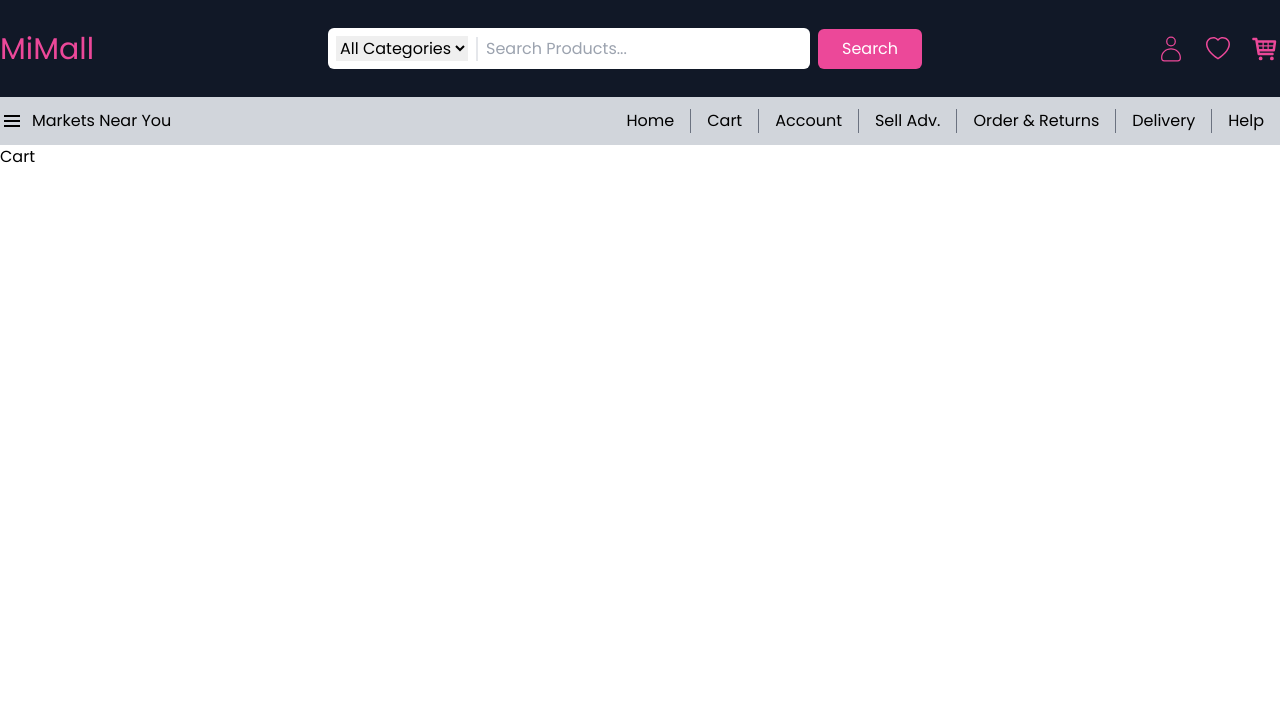
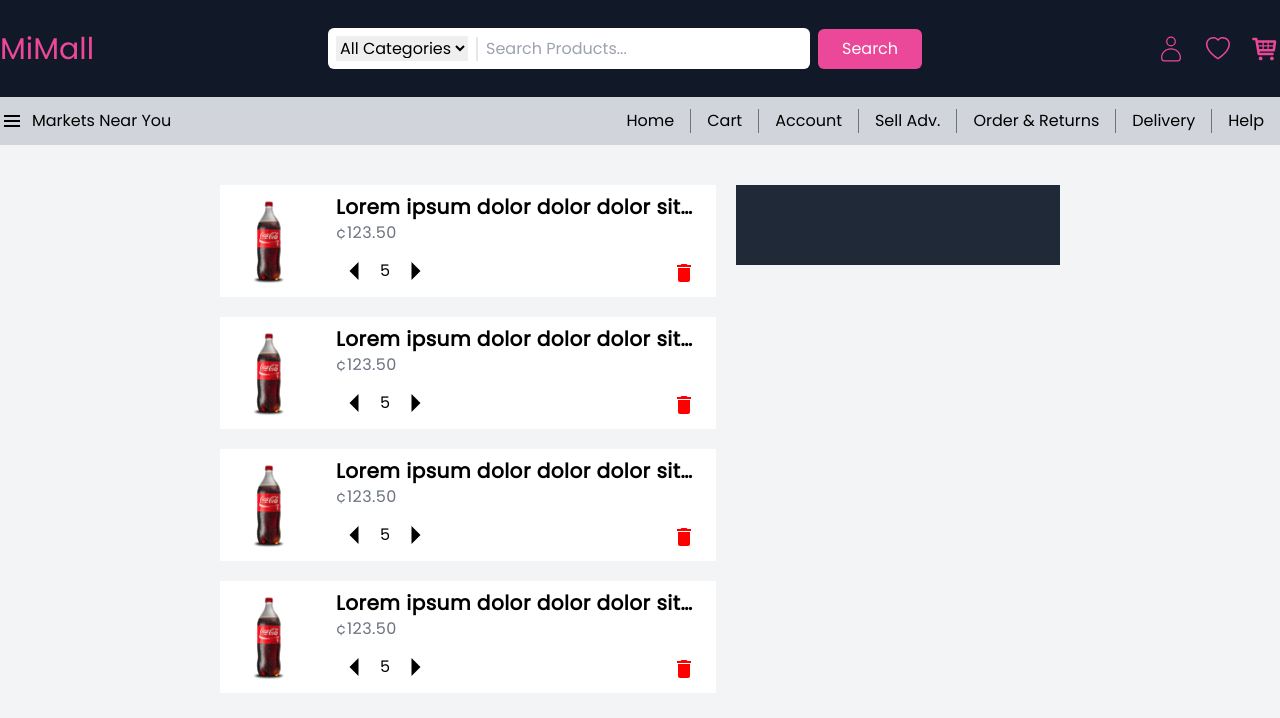
Before and after one commit to PrinceNarteh/mimall, a Next.js app: page /cart in a window 1280 px wide. Shown: the top 718 px of the page. Built offline with nearby package versions, Linux system fonts and the light colour scheme.

Commit message:
add cart item component

```diff
--- /dev/null
+++ b/app/CartItem.tsx
@@ -0,0 +1,33 @@
+import React from "react";
+import productOne from "@/assets/images/product-1.jpg";
+import Image from "next/image";
+import { IoMdArrowDropleft, IoMdArrowDropright } from "react-icons/io";
+import { MdDelete } from "react-icons/md";
+
+const CartItem = () => {
+  return (
+    <div className="h-28 flex bg-white w-full">
+      <div className="relative w-24 shrink-0">
+        <Image src={productOne} fill style={{ objectFit: "contain" }} alt="" />
+      </div>
+      <div className="py-2 px-5 flex-1">
+        <h3 className="font-semibold tracking-wide text-xl line-clamp-1">
+          Lorem ipsum dolor dolor dolor sit amet.
+        </h3>
+        <p className="flex items-start my-3 tracking-wide -mt-0 -pl-0 text-gray-500">
+          ¢123.50
+        </p>
+        <div className="flex items-center justify-between w-full">
+          <div className="flex items-center -mt-1 space-x-2">
+            <IoMdArrowDropleft className="text-4xl cursor-pointer" />
+            <span className="inline-block">5</span>
+            <IoMdArrowDropright className="text-4xl cursor-pointer" />
+          </div>
+          <MdDelete className="text-[red] text-2xl cursor-pointer" />
+        </div>
+      </div>
+    </div>
+  );
+};
+
+export default CartItem;
--- a/app/cart/page.tsx
+++ b/app/cart/page.tsx
@@ -1,7 +1,18 @@
 import React from "react";
+import CartItem from "../CartItem";
 
 const Cart = () => {
-  return <div>Cart</div>;
+  return (
+    <div className="py-10 max-w-4xl w-full mx-auto grid grid-cols-1 gap-y-5 md:grid-cols-5 md:gap-x-5 px-7">
+      <div className="col-span-3 w-full space-y-5">
+        <CartItem />
+        <CartItem />
+        <CartItem />
+        <CartItem />
+      </div>
+      <div className="col-span-2 h-20 w-full bg-gray-800"></div>
+    </div>
+  );
 };
 
 export default Cart;
--- a/app/layout.tsx
+++ b/app/layout.tsx
@@ -15,7 +15,7 @@ export default function RootLayout({ children }: { children: ReactNode }) {
   return (
     <html className={poppins.className}>
       <head />
-      <body>
+      <body className="bg-gray-100">
         <Providers>
           <MainNav />
           <SubNavbar />
```
